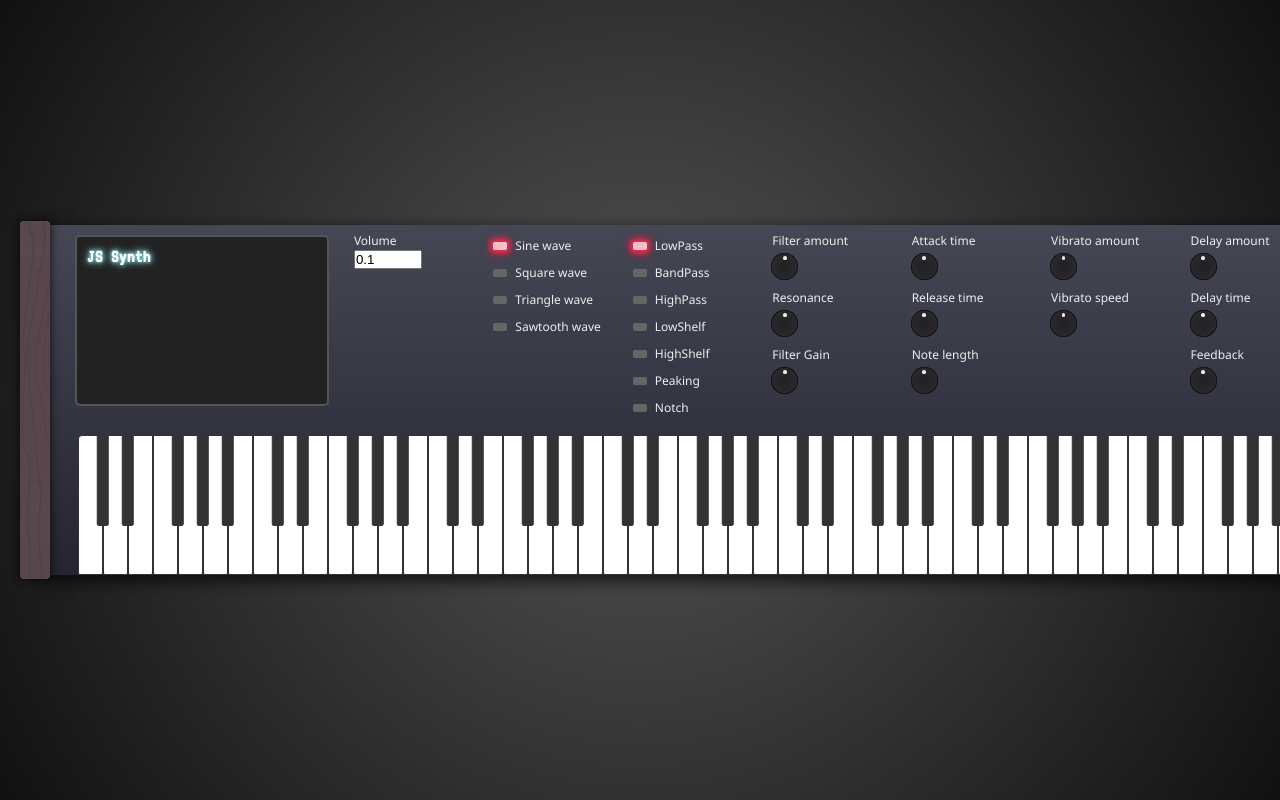
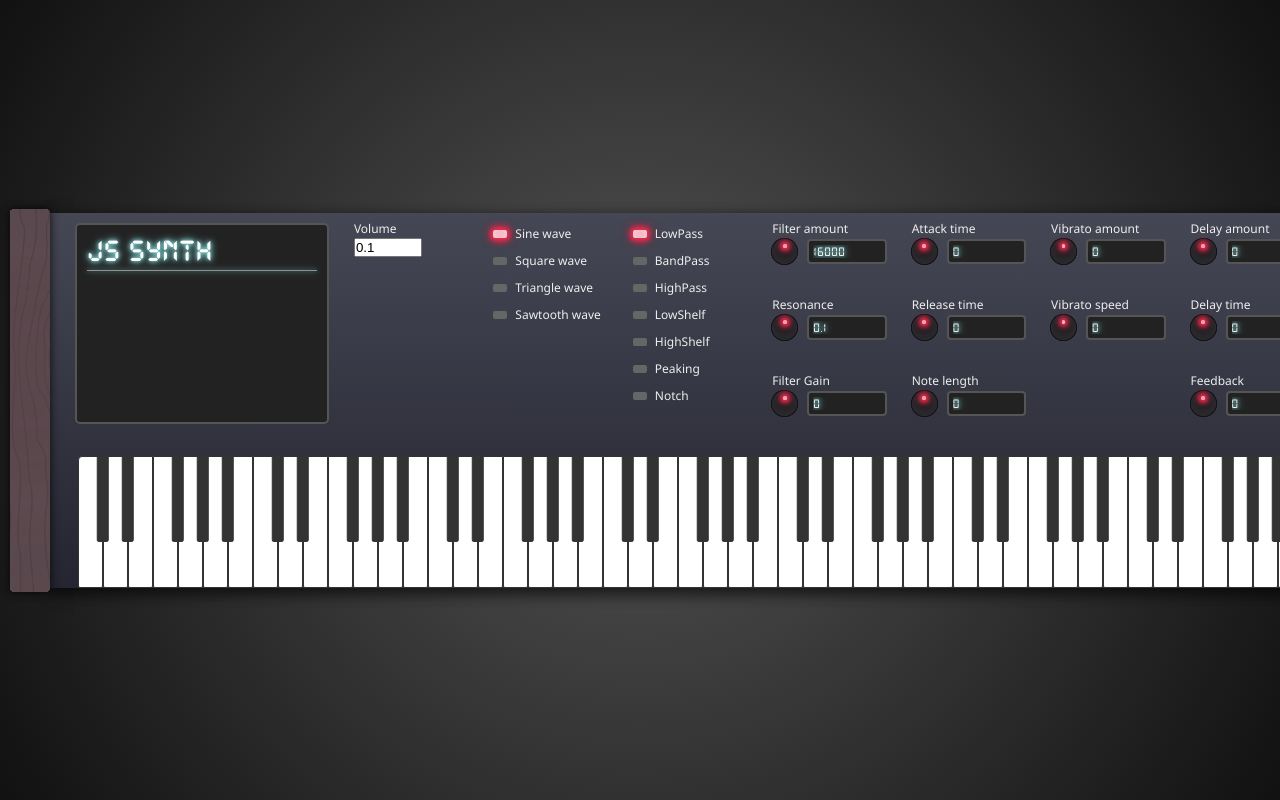
Before and after one commit to emiliodominguez/web-audio-api-synth, a website with bundled scripts: page index.html in a window 1280 px wide. Shown: the top 800 px of the page. Built offline with nearby package versions, Linux system fonts and the light colour scheme.

Commit message:
Controls section UI WIP

```diff
--- a/js/constants/controls.js
+++ b/js/constants/controls.js
@@ -26,7 +26,7 @@
  */
 
 /**
- * @type {ControlGroup[]}
+ * @type {ControlGroup[]} The synth controls
  */
 export const controlsGroups = Object.freeze([
     {
--- a/scss/_container.scss
+++ b/scss/_container.scss
@@ -1,6 +1,6 @@
 .container {
     $container-width: 1280px;
-    $container-height: 350px;
+    $container-height: 375px;
     $container-radius: 3px;
     $container-h-padding: 15px;
 
@@ -20,7 +20,7 @@
 
     &::before,
     &::after {
-        $aside-width: 30px;
+        $aside-width: 40px;
         $aside-offset: 4px;
 
         content: "";
--- a/scss/_controls.scss
+++ b/scss/_controls.scss
@@ -1,3 +1,5 @@
+@use "./placeholders";
+
 $control-light-width: 14px;
 $control-light-height: 8px;
 $control-light-off: #666;
@@ -24,17 +26,7 @@ $control-light-on: #ec2045;
         display: block;
         font-size: 12px;
         line-height: 1;
-    }
-
-    // &.bar,
-    &.knob {
-        input {
-            position: absolute;
-            inset: 0;
-            width: 100%;
-            height: 100%;
-            opacity: 0;
-        }
+        appearance: none;
     }
 
     &.bar {
@@ -42,10 +34,15 @@ $control-light-on: #ec2045;
 
     &.knob {
         $knob-size: 25px;
-        $knob-offset: 20px;
+        $knob-offset: 10px;
         $knob-color: #212023;
         $knob-indicator-size: $knob-size * 0.15;
-        $knob-indicator-color: #eee;
+        $knob-indicator-color: $control-light-on;
+
+        display: flex;
+        flex-wrap: wrap;
+        align-items: center;
+        gap: 4px;
 
         + .knob {
             margin-top: $knob-size + $knob-offset;
@@ -55,7 +52,7 @@ $control-light-on: #ec2045;
         &::after {
             content: "";
             position: absolute;
-            top: ($knob-size * 0.75);
+            top: ($knob-size * 0.65);
             left: 0;
             width: $knob-size;
             height: $knob-size;
@@ -74,8 +71,35 @@ $control-light-on: #ec2045;
             height: $knob-indicator-size;
             margin-left: $knob-indicator-size * -0.5;
             background-color: $knob-indicator-color;
+            box-shadow: inset 0 0 $knob-indicator-size lighten($knob-indicator-color, 50%), 0 0 4px 2px lighten($knob-indicator-color, 3%), 0 0 6px 2px $knob-indicator-color,
+                0 0 8px darken($knob-indicator-color, 3%);
             // transform-origin: $knob-size * 0.15 $knob-indicator-size;
             // transform: rotate(45deg);
+        }
+
+        label {
+            flex: 1;
+            white-space: pre;
+        }
+
+        input {
+            @extend %screen;
+
+            width: 100%;
+            max-width: calc(100% - #{$knob-size + $knob-offset});
+            margin-left: auto;
+            padding: 4px;
+            border-radius: 4px;
+
+            &::-webkit-outer-spin-button,
+            &::-webkit-inner-spin-button {
+                -webkit-appearance: none;
+                margin: 0;
+            }
+
+            &[type="number"] {
+                -moz-appearance: textfield;
+            }
         }
     }
 
--- /dev/null
+++ b/scss/_font.scss
@@ -0,0 +1,29 @@
+@font-face {
+    font-family: "DS Digit";
+    font-weight: normal;
+    src: url(assets/fonts/DS-DIGI.ttf) format("truetype");
+}
+
+@font-face {
+    font-family: "DS Digit";
+    font-weight: bold;
+    src: url(assets/fonts/DS-DIGIB.ttf) format("truetype");
+}
+
+@font-face {
+    font-family: "DS Digit";
+    font-weight: normal;
+    font-style: italic;
+    src: url(assets/fonts/DS-DIGII.ttf) format("truetype");
+}
+
+@font-face {
+    font-family: "DS Digit";
+    font-weight: bold;
+    font-style: italic;
+    src: url(assets/fonts/DS-DIGIT.ttf) format("truetype");
+}
+
+:root {
+    --screen-font: "DS Digit", monospace;
+}
--- a/scss/_keys.scss
+++ b/scss/_keys.scss
@@ -1,7 +1,7 @@
 #keyboard-keys {
     position: relative;
     width: 100%;
-    height: 40%;
+    height: 35%;
     text-align: center;
 
     .key {
--- /dev/null
+++ b/scss/_placeholders.scss
@@ -0,0 +1,10 @@
+%screen {
+    --screen-glow: 0 0 4px #96ffff, 0 0 8px #96ffff;
+
+    background-color: #222;
+    border: 2px solid #555;
+    letter-spacing: 0.5px;
+    color: #fff;
+    font-family: var(--screen-font);
+    text-shadow: var(--screen-glow);
+}
--- a/scss/_screen.scss
+++ b/scss/_screen.scss
@@ -1,18 +1,29 @@
-@import url("https://fonts.googleapis.com/css2?family=VT323&display=swap");
+@use "./placeholders";
 
 .screen-container {
     grid-column: span 2;
 }
 
 .screen {
+    @extend %screen;
+
     width: 100%;
     height: 90%;
-    background-color: #222;
-    border: 2px solid #555;
     border-radius: 5px;
     padding: 10px;
-    letter-spacing: 0.5px;
-    color: #fff;
-    font-family: "VT323", monospace;
-    text-shadow: 0 0 4px #96ffff, 0 0 8px #96ffff;
+
+    h3 {
+        font-size: 32px;
+
+        &::after {
+            content: "";
+            display: block;
+            width: 100%;
+            height: 1px;
+            background-color: currentColor;
+            margin: 3px 0 6px;
+            opacity: 0.5;
+            box-shadow: var(--screen-glow);
+        }
+    }
 }
--- a/scss/main.scss
+++ b/scss/main.scss
@@ -1,3 +1,4 @@
+@import "./font";
 @import "./global";
 @import "./container";
 @import "./screen";
```
Also changed, not shown: assets/fonts/DS-DIGI.ttf (added), assets/fonts/DS-DIGIB.ttf (added), assets/fonts/DS-DIGII.ttf (added), assets/fonts/DS-DIGIT.ttf (added), style.css.
